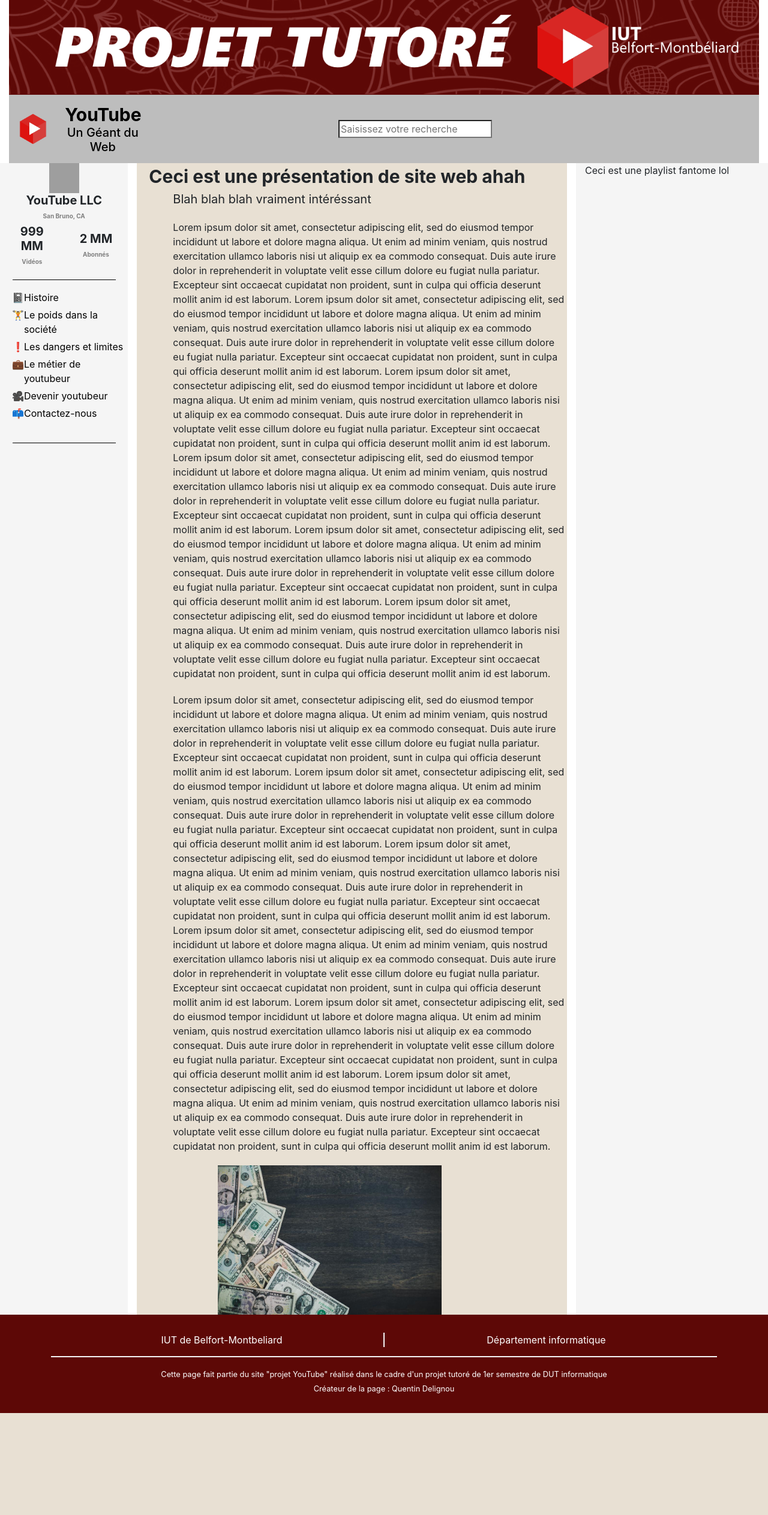
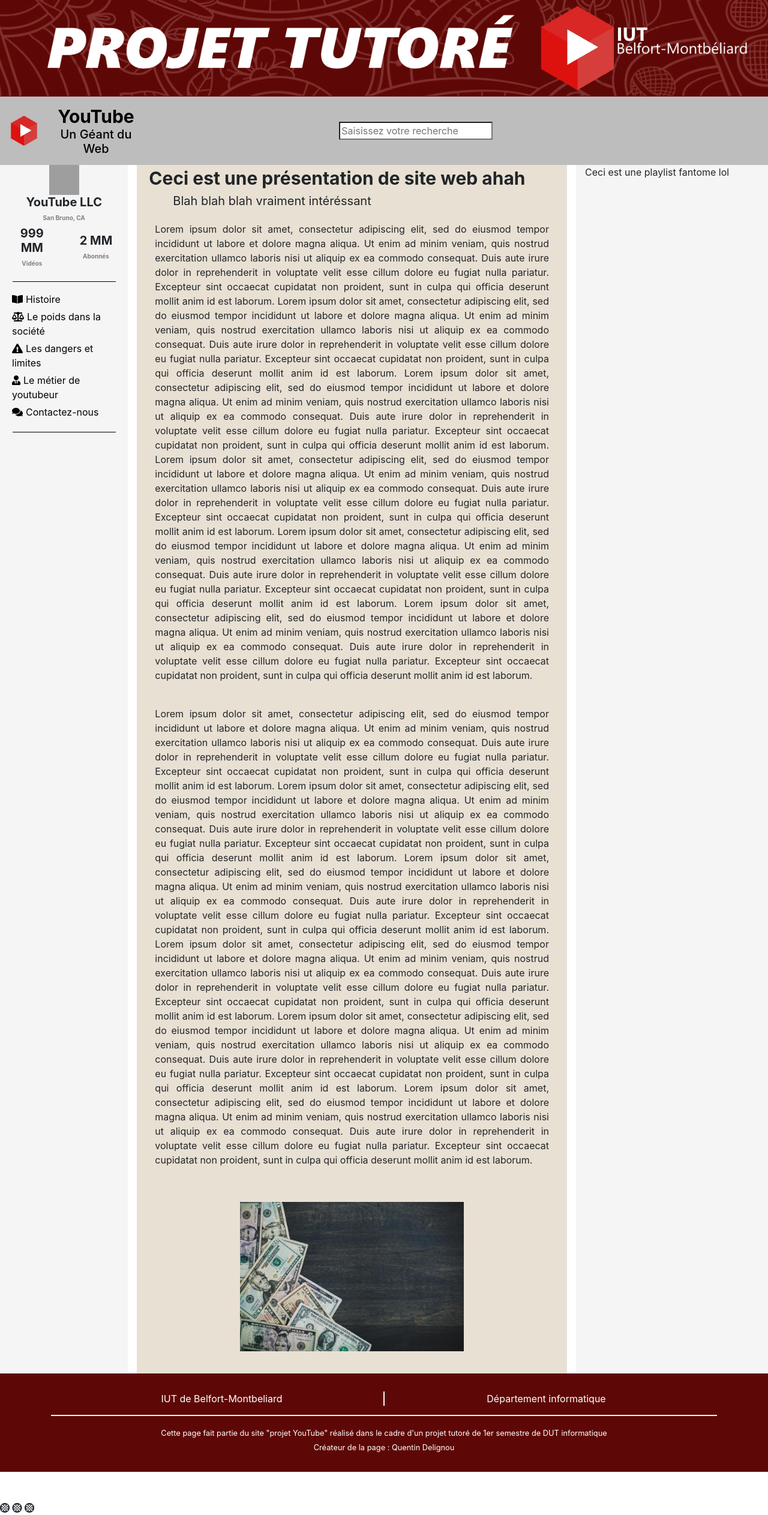
Before and after one commit to projettutoreyoutube/siteweb, a PHP site: page / in a window 1280 px wide. Shown: the whole page at 60% size. Before the commit the page ends 2356 px from the top, so only its background shows below. Run offline with PHP 8.4, Linux system fonts and the light colour scheme; some libraries are stand-ins or nearby versions; grey boxes are pictures that could not be loaded.

Commit message:
amélioration du aside + justification du content + centrage de l'image

```diff
--- a/css/mystyle.css
+++ b/css/mystyle.css
@@ -104,9 +104,65 @@
 /*------------------------------------------------------------------------------------------------------------------------------------------------------------------------------------------------------------------------------------------------------------------------------
 Fin Menu déroulant de navigation*/
 
+/* Aside */
 aside {
   background-color: #F5F5F5;
 }
+
+input.search{
+  background-color: white;
+}
+
+aside h1 {
+  font-size:20px;
+  font-weight: bold;
+}
+
+aside h2 {
+    font-size:10px;
+    color: gray;
+    font-weight: bold;
+
+}
+
+.element-center {
+  align-self: center;
+  text-align: center;
+}
+
+.element-left {
+  align-self: center;
+  text-align: left;
+}
+
+hr {
+  border-top: 1px solid black;
+}
+
+aside ul {
+  margin: 0;
+  padding: 0 20px 0 20px;
+}
+
+aside li { list-style-type: none; margin-bottom: 5px; }
+
+aside a {
+  color: black;
+  text-decoration: none;
+}
+
+aside span {
+  margin-left: 5px;
+}
+
+aside a:hover {
+  color: #5D0806;
+  text-decoration: none;
+}
+
+
+
+/* Fin aside --------------------------------------------------------------------------------------------------------------------------------------------------------------- */
 
 
 nav.navigation{
@@ -160,71 +216,24 @@
 }
 
 .content{
-  margin-left: 60px;
-  margin-top: 20px;
+  padding: 20px 30px 20px 30px;
+  text-align: justify;
 }
 
 .content-2{
-  margin-left: 60px;
-  margin-top: 20px;
+  padding: 20px 30px 20px 30px;
+  text-align: justify;
 }
 
 .row .img-md{
   height: 50%;
   width: 50%;
-  margin-top: 20px;
-  margin-left: 20%;
-
+  margin: 5% 25% 5% 25%;
 }
 
 
 
-input.search{
-  background-color: white;
-}
 
-aside h1 {
-  font-size:20px;
-  font-weight: bold;
-}
-
-aside h2 {
-    font-size:10px;
-    color: gray;
-    font-weight: bold;
-
-}
-
-.element-center {
-  align-self: center;
-  text-align: center;
-}
-
-hr {
-  border-top: 1px solid black;
-}
-
-li.histoire{ list-style-type: "\1F4D3"; }
-li.poids{ list-style-type: "\1F3CB"; }
-li.danger{ list-style-type: "\2757"; }
-li.metier{ list-style-type: "\1F4BC"; }
-li.devenir{ list-style-type: "\1F3A5"; }
-li.contact{ list-style-type: "\1F4EB"; }
-
-aside li {
-  margin-bottom: 5px;
-}
-
-aside a {
-  color: black;
-  text-decoration: none;
-}
-
-aside a:hover{
-  background-color: #bdbdbd;
-  color: black;
-  text-decoration: none;
-}
 
 
 /*
--- a/css/style.css
+++ b/css/style.css
@@ -65,11 +65,11 @@
 Mise en forme du Main */
 
 main.main{
-	padding-top: 15px;padding-bottom: 15px;
+	padding-top: 15px 0 15px 0;
 	border-right: solid 0.5px #5D0806;
 	border-left: solid 0.5px #5D0806;
+}
 
-}
 
 div.mid{
 	background-color: white;
--- a/include/aside.php
+++ b/include/aside.php
@@ -32,14 +32,14 @@
     <hr class="col-md-8">
   </div>
   <div class="row">
-    <ul>
-      <li class="histoire"><a href="index.php?partie=1">Histoire</a></li>
-      <li class="poids"><a href="index.php?partie=2"> Le poids dans la société</a></li>
-      <li class="danger"><a href="index.php?partie=3"> Les dangers et limites</a></li>
-      <li class="metier"><a href="index.php?partie=4"> Le métier de youtubeur</a></li>
-      <li class="devenir"><a href="index.php?partie=5"> Devenir youtubeur</a></li>
-      <li class="contact"><a href="page.php"> Contactez-nous</a></li>
+    <ul class="element-left">
+      <li class="histoire"><a href="index.php?partie=1"><i class="fa fa-book-open"></i><span>Histoire</span></a></li>
+      <li class="poids"><a href="index.php?partie=2"><i class="fa fa-balance-scale"></i><span>Le poids dans la société</span></a></li>
+      <li class="danger"><a href="index.php?partie=3"><i class="fa fa-exclamation-triangle"></i><span>Les dangers et limites</span></a></li>
+      <li class="metier"><a href="index.php?partie=4"><i class="fa fa-user-tie"></i><span>Le métier de youtubeur</span></a></li>
+      <li class="contact"><a href="page.php"><i class="fa fa-comments "></i><span>Contactez-nous</span></a></li>
     </ul>
+
   </div>
   <div class="row">
     <hr class="col-md-8">
--- a/index.php
+++ b/index.php
@@ -2,6 +2,7 @@
 <html lang="fr" >
   <head>
     <meta charset="utf-8">
+    <link rel="stylesheet" href="https://use.fontawesome.com/releases/v5.5.0/css/all.css" integrity="sha384-B4dIYHKNBt8Bc12p+WXckhzcICo0wtJAoU8YZTY5qE0Id1GSseTk6S+L3BlXeVIU" crossorigin="anonymous">
     <link rel="stylesheet" href="css/bootstrap.css">
     <link rel="stylesheet" href="css/bootstrap-grid.css">
     <link rel="stylesheet" href="css/bootstrap-reboot.css">
@@ -11,7 +12,10 @@
   <body>
 
     <div class="container-fluid">
-      <?php include('include/header_accueil.php'); ?>
+      <div class="row">
+        <?php include('include/header_accueil.php'); ?>
+      </div>
+
 
       <div class="row">
         <?php include('include/aside.php'); ?>
@@ -22,7 +26,7 @@
               <ul id="menu-accordeon">
                 <li><a href="#">Menu des parties</a>
                   <ul>
-                    <li><a class="col-md-2" href="index.php?partie=1">Histoire</a></li>
+                    <li><i class="fa fa-github"></i><a class="col-md-2" href="index.php?partie=1">Histoire</a></li>
                     <li><a class="col-md-2" href="index.php?partie=2"> Le poids dans la société</a></li>
                     <li><a class="col-md-2" href="index.php?partie=3"> Les dangers et limites</a></li>
                     <li><a class="col-md-2" href="index.php?partie=4"> Le métier de youtubeur</a></li>
@@ -35,7 +39,6 @@
           </div>
 
           <div class="main_article">
-
             <?php
             switch($partie){
               case 0:
@@ -77,3 +80,8 @@
 <?php include('include/footer.php'); ?>
 </body>
 </html>
+<br>
+<br>
+<span class="fas fa-stroopwafel"></span>
+<i class="fas fa-stroopwafel"></i>
+<i class="fas fa-stroopwafel"></i>
```
Also changed, not shown: img/ico/book_open.png (deleted), img/ico/comments.png (deleted), img/ico/exclamation-triangle.png (deleted), img/ico/graduation-cap.png (deleted), img/ico/user-lock.png (deleted), img/ico/weight-hanging.png (deleted).
